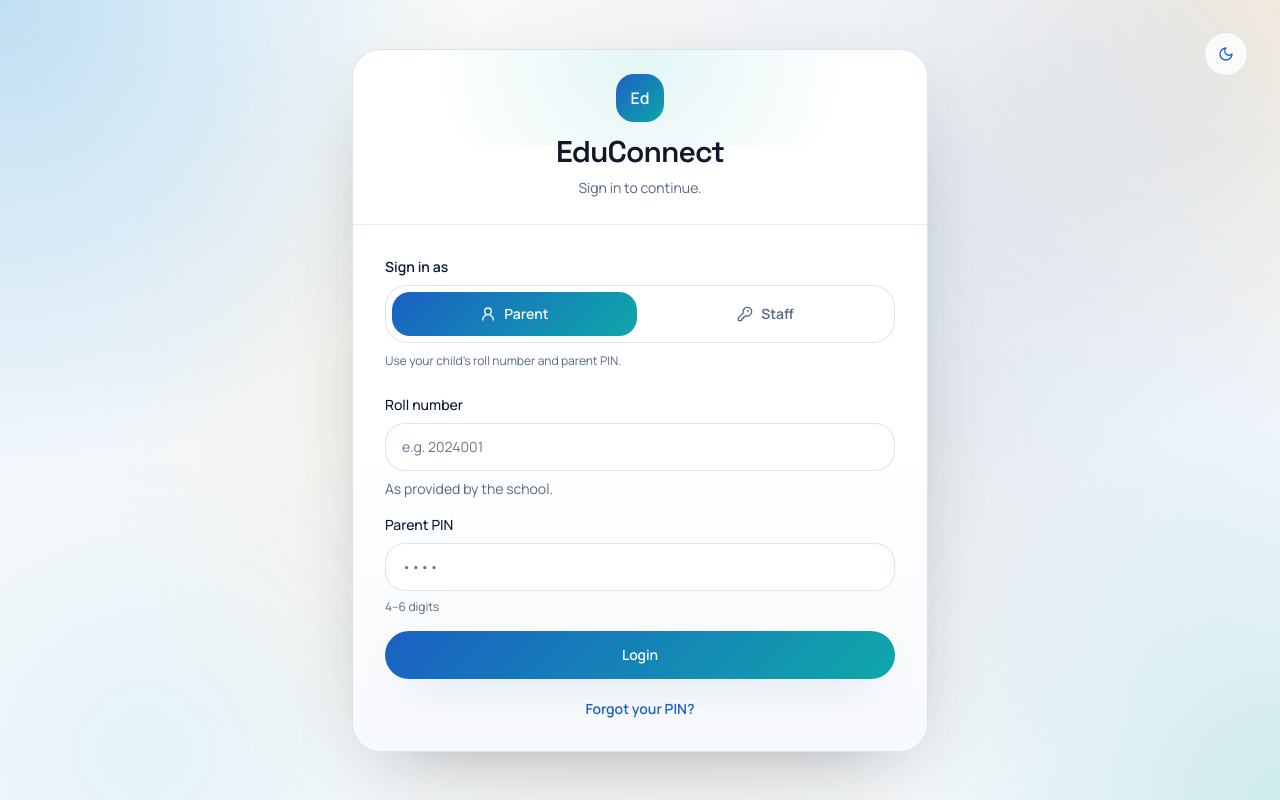
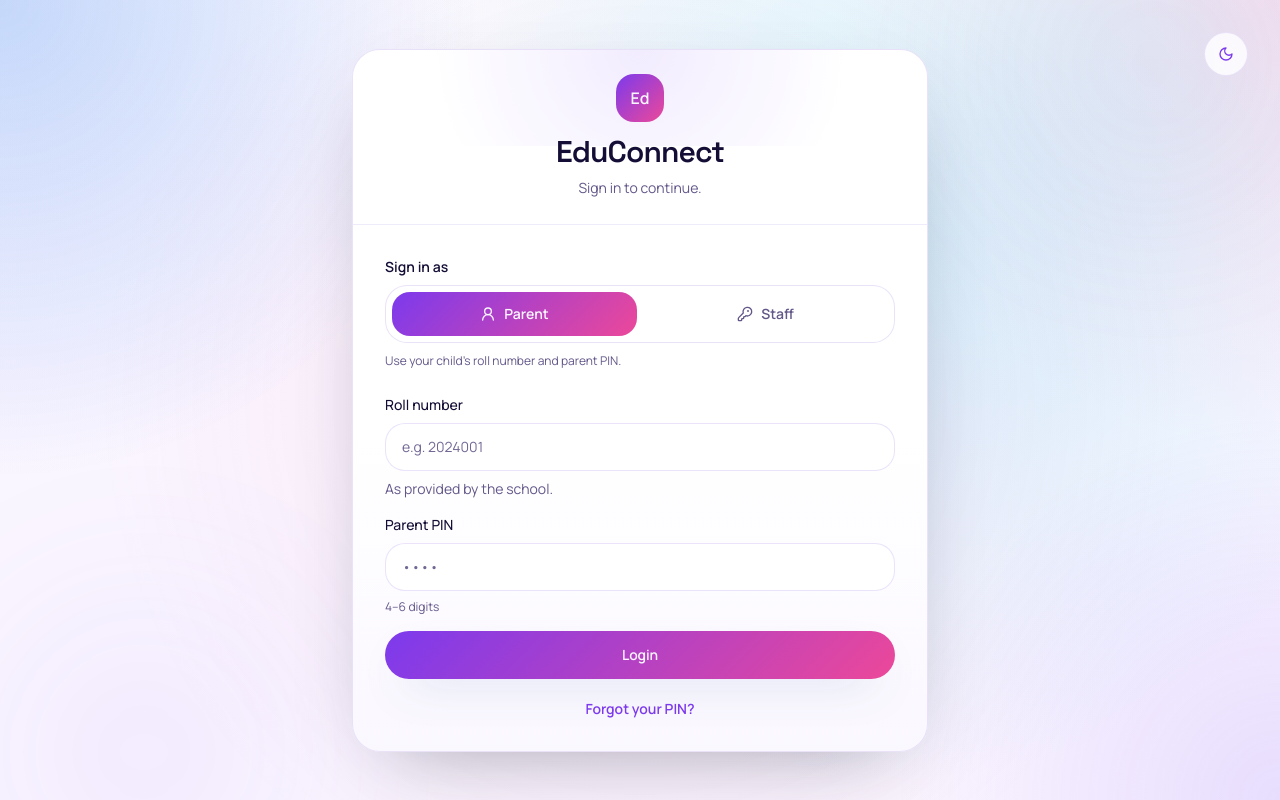
Before and after one commit to future-beyond-tech/fbt-client-educonnect, a Next.js app in the folder apps/web/: page /login in a window 1280 px wide. Built offline with nearby package versions, Linux system fonts and the light colour scheme; no server answers.

Commit message:
style: update color palette to vibrant violet-based theme across light and dark modes

```diff
--- a/apps/web/app/globals.css
+++ b/apps/web/app/globals.css
@@ -10,87 +10,97 @@
   [data-theme="light"] {
     --radius: 22px;
 
-    /* Brand (school-friendly, high-contrast) */
-    --fbt: 81 43 212;
-    --navy: 13 41 64;
-    --cyan: 0 229 204;
-    --amber: 255 176 32;
+    /* Brand (vibrant, jewel-tone, school-friendly) */
+    --fbt: 124 58 237;
+    --navy: 24 20 77;
+    --cyan: 34 211 238;
+    --amber: 251 146 60;
 
-    /* Core tokens */
-    --background: 244 248 252;
-    --foreground: 12 26 43;
+    /* Core tokens — soft lavender-cream canvas */
+    --background: 250 246 255;
+    --foreground: 20 14 54;
     --card: 255 255 255;
-    --card-foreground: 12 26 43;
+    --card-foreground: 20 14 54;
     --popover: 255 255 255;
-    --popover-foreground: 12 26 43;
+    --popover-foreground: 20 14 54;
 
-    /* Primary: brighter “school blue” that still passes on white */
-    --primary: 27 96 195;
-    --primary-strong: 18 66 145;
-    --primary-foreground: 248 251 252;
+    /* Primary: rich violet (energetic, premium) */
+    --primary: 124 58 237;
+    --primary-strong: 76 29 149;
+    --primary-foreground: 250 246 255;
 
     /* Surfaces */
-    --secondary: 226 236 248;
-    --secondary-foreground: 12 26 43;
-    --muted: 236 242 249;
-    --muted-foreground: 84 104 127;
-    --accent: 15 167 170;
-    --accent-foreground: 6 33 36;
+    --secondary: 237 229 255;
+    --secondary-foreground: 49 27 103;
+    --muted: 244 238 255;
+    --muted-foreground: 99 87 137;
+    /* Accent: warm coral-pink (friendly, lively) */
+    --accent: 236 72 153;
+    --accent-foreground: 255 255 255;
 
     /* Status */
-    --destructive: 214 69 69;
+    --destructive: 244 63 94;
     --destructive-foreground: 255 255 255;
-    --success: 22 163 74;
+    --success: 16 185 129;
     --warning: 245 158 11;
     --info: 59 130 246;
 
     /* Borders / focus / shadow */
-    --border: 204 219 236;
-    --input: 215 228 242;
-    --ring: 15 167 170;
-    --shadow: 15 23 42;
+    --border: 226 216 246;
+    --input: 232 224 250;
+    --ring: 139 92 246;
+    --shadow: 49 27 103;
     --page-wash: 255 255 255;
 
-    /* Decorative */
-    --glow-1: 15 167 170;
-    --glow-2: 245 158 11;
-    --glow-3: 59 130 246;
+    /* Sidebar — deeper violet-navy */
+    --sidebar-from: 49 27 103;
+    --sidebar-to: 24 20 77;
+    --sidebar-surface: 255 255 255;
+
+    /* Decorative glows — vibrant, visible */
+    --glow-1: 139 92 246;
+    --glow-2: 244 114 182;
+    --glow-3: 34 211 238;
   }
 
   [data-theme="dark"] {
-    --background: 7 16 28;
-    --foreground: 238 245 249;
-    --card: 11 28 46;
-    --card-foreground: 248 250 252;
-    --popover: 11 28 46;
-    --popover-foreground: 248 250 252;
+    --background: 16 10 36;
+    --foreground: 240 236 255;
+    --card: 28 20 58;
+    --card-foreground: 245 242 255;
+    --popover: 28 20 58;
+    --popover-foreground: 245 242 255;
 
-    --primary: 121 192 255;
-    --primary-strong: 64 152 230;
-    --primary-foreground: 5 18 30;
+    --primary: 167 139 250;
+    --primary-strong: 139 92 246;
+    --primary-foreground: 16 10 36;
 
-    --secondary: 21 49 74;
-    --secondary-foreground: 238 245 249;
-    --muted: 18 40 61;
-    --muted-foreground: 165 186 202;
-    --accent: 70 220 223;
-    --accent-foreground: 5 18 30;
+    --secondary: 46 33 92;
+    --secondary-foreground: 240 236 255;
+    --muted: 38 27 76;
+    --muted-foreground: 186 174 216;
+    --accent: 244 114 182;
+    --accent-foreground: 16 10 36;
 
-    --destructive: 255 132 132;
-    --destructive-foreground: 18 6 6;
+    --destructive: 251 113 133;
+    --destructive-foreground: 24 10 14;
     --success: 52 211 153;
     --warning: 251 191 36;
     --info: 147 197 253;
 
-    --border: 34 61 84;
-    --input: 38 68 94;
-    --ring: 70 220 223;
-    --shadow: 2 12 24;
-    --page-wash: 7 16 28;
+    --border: 58 42 105;
+    --input: 66 48 118;
+    --ring: 167 139 250;
+    --shadow: 6 4 18;
+    --page-wash: 16 10 36;
 
-    --glow-1: 70 220 223;
-    --glow-2: 251 191 36;
-    --glow-3: 147 197 253;
+    --sidebar-from: 24 15 56;
+    --sidebar-to: 10 6 28;
+    --sidebar-surface: 28 20 58;
+
+    --glow-1: 167 139 250;
+    --glow-2: 244 114 182;
+    --glow-3: 56 189 248;
   }
 
   * {
@@ -113,10 +123,10 @@
     background-color: rgb(var(--background));
     color: rgb(var(--foreground));
     background-image:
-      radial-gradient(circle at top left, rgb(var(--glow-1) / 0.14), transparent 30rem),
-      radial-gradient(circle at top right, rgb(var(--glow-2) / 0.14), transparent 28rem),
-      radial-gradient(circle at 70% 30%, rgb(var(--glow-3) / 0.12), transparent 34rem),
-      linear-gradient(180deg, rgb(var(--page-wash) / 0.78), transparent 24rem);
+      radial-gradient(circle at top left, rgb(var(--glow-1) / 0.22), transparent 30rem),
+      radial-gradient(circle at top right, rgb(var(--glow-2) / 0.22), transparent 28rem),
+      radial-gradient(circle at 70% 30%, rgb(var(--glow-3) / 0.18), transparent 34rem),
+      linear-gradient(180deg, rgb(var(--page-wash) / 0.72), transparent 24rem);
     font-family: var(--font-sans), system-ui, sans-serif;
     font-feature-settings: "rlig" 1, "calt" 1;
     -webkit-tap-highlight-color: transparent;
--- a/apps/web/app/layout.tsx
+++ b/apps/web/app/layout.tsx
@@ -53,8 +53,8 @@ export const viewport: Viewport = {
   maximumScale: 1,
   userScalable: false,
   themeColor: [
-    { media: "(prefers-color-scheme: light)", color: "#165888" },
-    { media: "(prefers-color-scheme: dark)", color: "#08121f" },
+    { media: "(prefers-color-scheme: light)", color: "#7C3AED" },
+    { media: "(prefers-color-scheme: dark)", color: "#100A24" },
   ],
   viewportFit: "cover",
 };
@@ -77,7 +77,7 @@ const themeScript = `
       if (themeColorMeta) {
         themeColorMeta.setAttribute(
           "content",
-          theme === "dark" ? "#08121f" : "#165888"
+          theme === "dark" ? "#100A24" : "#7C3AED"
         );
       }
     } catch (error) {
--- a/apps/web/components/layout/sidebar.tsx
+++ b/apps/web/components/layout/sidebar.tsx
@@ -36,11 +36,11 @@ export function Sidebar(): React.ReactElement {
 
   return (
     <aside className="hidden md:fixed md:inset-y-4 md:left-4 md:z-40 md:flex md:w-72 md:flex-col">
-      <div className="flex h-full flex-col overflow-hidden rounded-[32px] border border-white/10 bg-[linear-gradient(180deg,rgba(13,41,64,0.97),rgba(12,57,95,0.95))] text-white shadow-[0_35px_90px_-40px_rgba(2,12,24,0.9)]">
+      <div className="flex h-full flex-col overflow-hidden rounded-[32px] border border-white/10 bg-[linear-gradient(180deg,rgb(var(--sidebar-from)),rgb(var(--sidebar-to)))] text-white shadow-[0_35px_90px_-40px_rgba(2,12,24,0.9)]">
         <div className="border-b border-white/10 px-6 py-6">
           <div className="flex items-center gap-4">
             <div className="flex h-12 w-12 items-center justify-center rounded-2xl bg-white/12 shadow-inner shadow-white/10">
-              <div className="h-6 w-6 rounded-full bg-[linear-gradient(135deg,rgba(58,199,179,1),rgba(255,176,32,0.9))]" />
+              <div className="h-6 w-6 rounded-full bg-[linear-gradient(135deg,rgb(var(--accent)),rgb(var(--glow-2)))]" />
             </div>
             <div>
               <h1 className="text-xl font-semibold tracking-tight">{APP_NAME}</h1>
--- a/apps/web/providers/theme-provider.tsx
+++ b/apps/web/providers/theme-provider.tsx
@@ -12,8 +12,8 @@ interface ThemeContextValue {
 }
 
 const STORAGE_KEY = "educonnect-theme";
-const LIGHT_THEME_COLOR = "#165888";
-const DARK_THEME_COLOR = "#08121f";
+const LIGHT_THEME_COLOR = "#7C3AED";
+const DARK_THEME_COLOR = "#100A24";
 
 const ThemeContext = React.createContext<ThemeContextValue | undefined>(
   undefined
```
